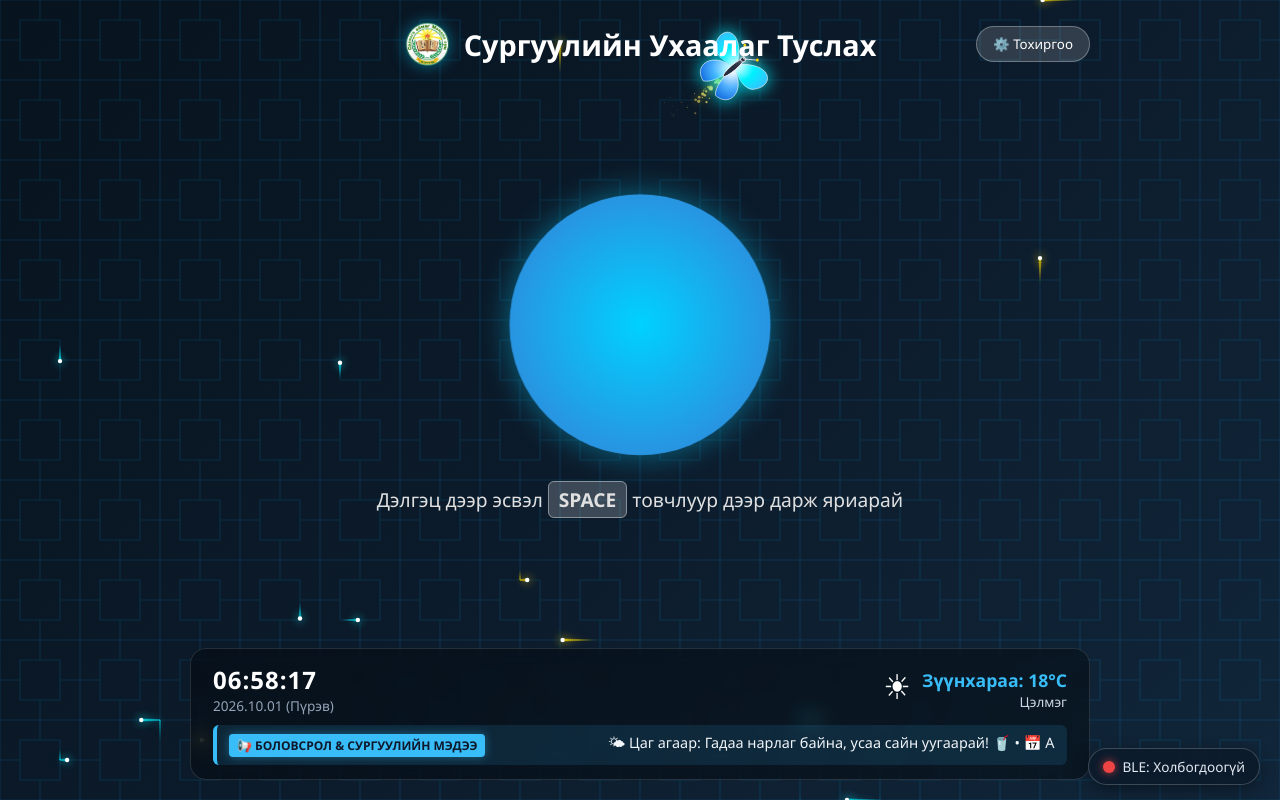
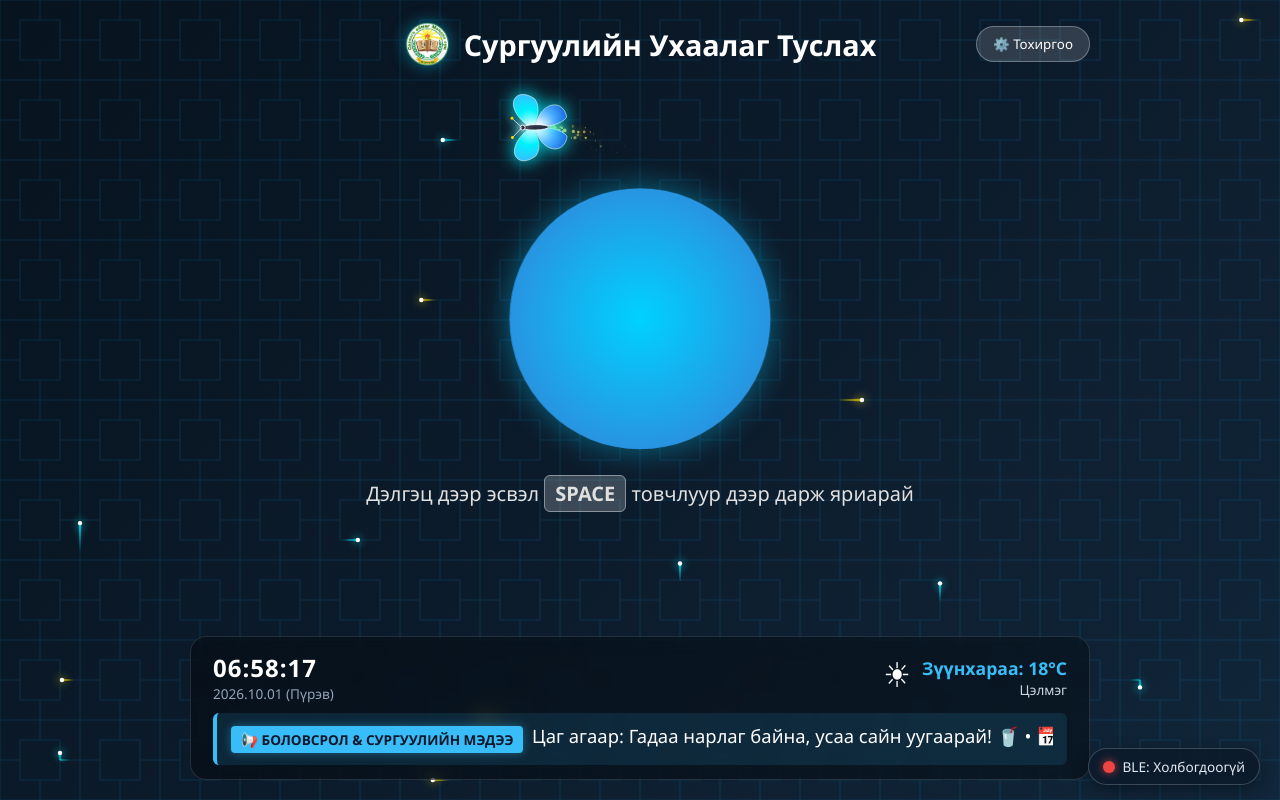
Before and after one commit to munkh-erdene1g4i/ai_sambar, a Flask app: page / in a window 1280 px wide. Run offline with Flask 3, Linux system fonts and the light colour scheme.

Commit message:
Update index.html

```diff
--- a/templates/index.html
+++ b/templates/index.html
@@ -159,6 +159,19 @@
             100% { transform: scale(1.18); box-shadow: 0 0 80px #00f2fe, 0 0 130px #00c6ff; filter: hue-rotate(40deg); }
         }
 
+        /* Интернэт тасарсан үеийн ШАР дугуй болон анимейшн */
+        .orb-container.offline .orb {
+            background: radial-gradient(circle, #facc15 0%, #eab308 100%);
+            box-shadow: 0 0 50px rgba(234, 179, 8, 0.8);
+            animation: offlinePulse 2s infinite ease-in-out;
+        }
+
+        @keyframes offlinePulse {
+            0% { transform: scale(1); box-shadow: 0 0 30px rgba(234, 179, 8, 0.5); }
+            50% { transform: scale(1.04); box-shadow: 0 0 60px rgba(234, 179, 8, 0.9); }
+            100% { transform: scale(1); box-shadow: 0 0 30px rgba(234, 179, 8, 0.5); }
+        }
+
         .orb-container.show-arrow .orb {
             opacity: 0.25;
             transform: scale(0.85);
@@ -199,11 +212,12 @@
         }
 
         .status-text {
-            font-size: 1.2rem;
+            font-size: 1.25rem;
             margin-top: 15px;
             text-align: center;
             color: #e0e0e0;
             min-height: 35px;
+            font-weight: 500;
         }
 
         .key-badge {
@@ -350,9 +364,9 @@
         .reminder-box {
             background: rgba(56, 189, 248, 0.12);
             border-left: 4px solid #38bdf8;
-            padding: 8px 12px;
+            padding: 10px 14px;
             border-radius: 6px;
-            font-size: 0.9rem;
+            font-size: 1.15rem; /* Фонтыг томруулсан */
             color: #f1f5f9;
             display: flex;
             align-items: center;
@@ -365,9 +379,9 @@
             background: #38bdf8;
             color: #0f172a;
             font-weight: 700;
-            padding: 3px 8px;
+            padding: 4px 10px;
             border-radius: 4px;
-            font-size: 0.75rem;
+            font-size: 0.85rem;
             white-space: nowrap;
             flex-shrink: 0;
             box-shadow: 0 0 10px rgba(56, 189, 248, 0.4);
@@ -385,6 +399,9 @@
             white-space: nowrap;
             padding-left: 100%;
             animation: marquee 55s linear infinite;
+            font-size: 1.15rem; /* Урсаж буй бичвэрийн фонт хэмжээг томруулсан */
+            font-weight: 500;
+            color: #ffffff;
         }
 
         .ticker-text:hover {
@@ -535,6 +552,28 @@
         let hideChatTimeout = null;
         let currentBeaconAudio = null;
 
+        // ---------------------------------------------------------
+        // ИНТЕРНЭТ ХОЛБОЛТ ШАЛГАХ
+        // ---------------------------------------------------------
+        function checkNetworkStatus() {
+            if (!navigator.onLine) {
+                orbContainer.classList.add('offline');
+                statusText.innerHTML = "⚠️ Интернэт тасарлаа";
+                return false;
+            } else {
+                orbContainer.classList.remove('offline');
+                if (!isRecording && !isProcessing && !isSpeaking) {
+                    statusText.innerHTML = "Дэлгэц дээр эсвэл <span class='key-badge'>SPACE</span> товчлуур дээр дарж яриарай";
+                }
+                return true;
+            }
+        }
+
+        window.addEventListener('online', checkNetworkStatus);
+        window.addEventListener('offline', checkNetworkStatus);
+        setInterval(checkNetworkStatus, 3000);
+        checkNetworkStatus();
+
         async function initMic() {
             if (!micStream) {
                 try {
@@ -587,6 +626,7 @@
         let weatherTipText = "Гадаа нарлаг байна, усаа сайн уугаарай! 🥤";
 
         async function fetchWeather() {
+            if (!navigator.onLine) return;
             try {
                 const response = await fetch('https://api.open-meteo.com/v1/forecast?latitude=48.8108&longitude=106.4578&current_weather=true');
                 const data = await response.json();
@@ -602,7 +642,7 @@
                 } else if ([1, 2, 3].includes(code)) {
                     icon = '⛅'; desc = 'Үүлэрхэг'; weatherTipText = 'Гадаа үүлэрхэг байна, дулаан хувцаслаарай! 🧥';
                 } else if ([45, 48].includes(code)) {
-                    icon = '🌫️'; desc = 'Манантай'; weatherTipText = 'Манантай байна, замдаа анхааралтай яваарай! 🌫️';
+                    icon = '🌫️️'; desc = 'Манантай'; weatherTipText = 'Манантай байна, замдаа анхааралтай яваарай! 🌫️';
                 } else if ([51, 53, 55, 61, 63, 65, 80, 81, 82].includes(code)) {
                     icon = '🌧️'; desc = 'Бороотой'; weatherTipText = 'Бороо орно, шүхрээ мартуузай! ☂️';
                 } else if ([71, 73, 75, 77, 85, 86].includes(code)) {
@@ -1055,6 +1095,7 @@
         }
 
         async function startRecording() {
+            if (!checkNetworkStatus()) return; // Интернэт тасарсан үед бичлэг хийхгүй
             if (isRecording || isProcessing) return;
 
             isRecording = true;
@@ -1095,7 +1136,6 @@
                         const audioBlob = new Blob(audioChunks, { type: mediaRecorder.mimeType || 'audio/webm' });
                         const recordDuration = Date.now() - recordStartTime;
 
-                        // Хязгаарыг 300ms болон 500 байт болгон багасгасан
                         if (recordDuration < 300 || audioBlob.size < 500) {
                             statusText.innerText = "⚠ Яриа хэт богино эсвэл сонсогдсонгүй. Товчлуурыг сайн дарж байгаад ярина уу!";
                             isProcessing = false;
@@ -1164,7 +1204,7 @@
                     isProcessing = false;
                 } else {
                     showChat("🙋 Асуулт: " + data.question, "🤖 Хариулт: " + data.answer);
-                    statusText.innerHTML = "Дэлгэц дээр эсвэл <span class='key-badge'>SPACE</span> товчлуур дээр дарж яриарай";
+                    checkNetworkStatus();
 
                     checkAndShowDirection(data.answer, data.direction);
 
@@ -1190,12 +1230,11 @@
                     }
                 }
             } catch (error) {
-                statusText.innerText = "❌ Холболтын алдаа гарлаа";
+                checkNetworkStatus();
                 isProcessing = false;
             }
         }
 
-        // Pointer/Touch сулрах үед тасалдал үүсгэхгүй байх тохиргоо
         orbContainer.addEventListener('pointerdown', (e) => {
             e.preventDefault();
             startRecording();
@@ -1257,9 +1296,8 @@
             });
         }
 
-        // Ярьж эсвэл бичлэг хийж байхад BLE шалгалт DOM-д нөлөөлөхөөс сэргийлсэн
         async function checkBleStatus() {
-            if (isBusy()) return;
+            if (isBusy() || !navigator.onLine) return;
 
             try {
                 const response = await fetch('/api/ble-status');
@@ -1283,7 +1321,7 @@
         setInterval(checkBleStatus, 5000);
 
         async function checkBeaconGreeting() {
-            if (isBusy()) return;
+            if (isBusy() || !navigator.onLine) return;
 
             try {
                 const response = await fetch('/api/get-greeting');
@@ -1311,7 +1349,7 @@
                         isSpeaking = false;
                         currentBeaconAudio = null;
                         orbContainer.classList.remove('speaking');
-                        statusText.innerHTML = "Дэлгэц дээр эсвэл <span class='key-badge'>SPACE</span> товчлуур дээр дарж яриарай";
+                        checkNetworkStatus();
                     };
                 }
             } catch (err) {
```
